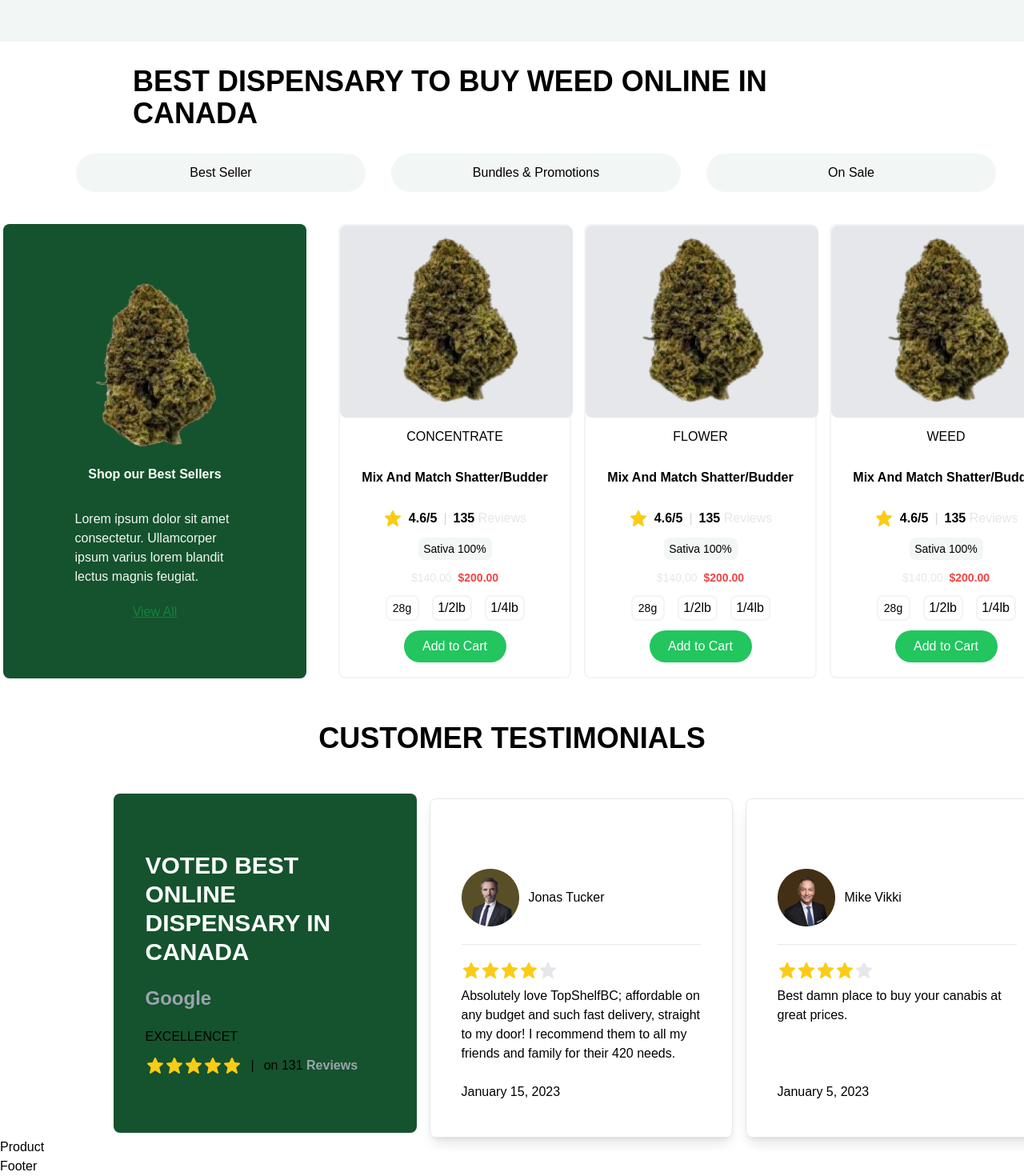
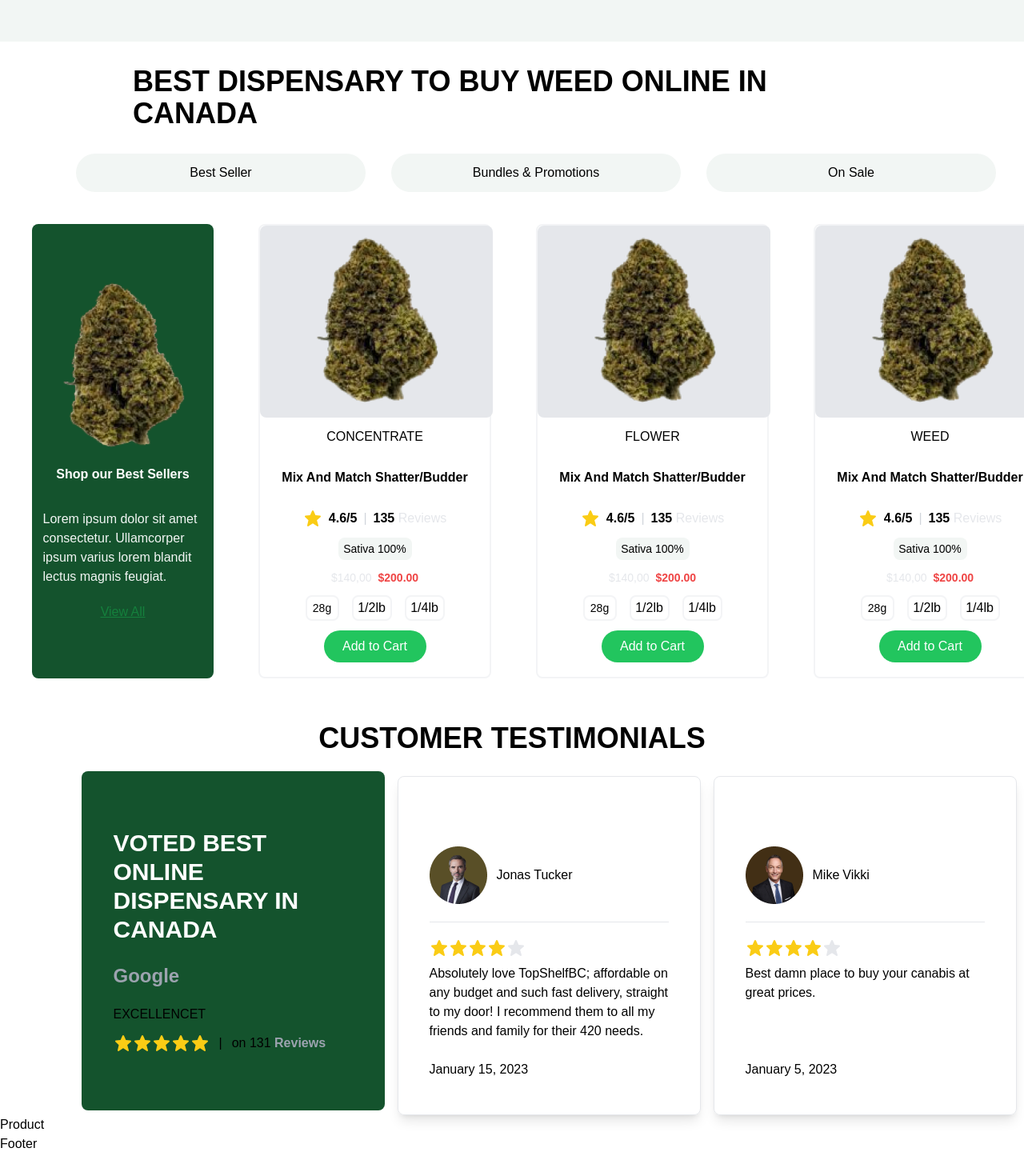
Before and after one commit to GboyegaAkere/medcannis, a React (Vite) app: page / in a window 1280 px wide. Shown: the part 1156-2626 px from the top of the page at 80% size. After the commit the page ends 2598 px from the top, so only its background shows below. Built offline with nearby package versions, Linux system fonts and the light colour scheme.

Commit message:
new commit

```diff
--- a/src/components/BestSeller.jsx
+++ b/src/components/BestSeller.jsx
@@ -39,7 +39,7 @@ const BestSeller = ({data}) => {
         </div>
 
         <div className='w-[1348px] md:h-[568px] md:justify-center md:mx-auto gap-4 flex  md:flex-row md:items-center flex-col mt-10 '>
-            <div className='w-[379px] h-[568px] mx-10 md:mx-auto bg-green-900 gap-4 flex flex-col items-center justify-center rounded-lg'>
+            <div className='w-[379px] h-[568px] md:ml-10 md:mx-auto ml-[20px]  bg-green-900 gap-4 flex flex-col items-center justify-center rounded-lg'>
                 <div className='w-[213px] h-[213px]'>
                     <img src={Weed1} alt="" />
                 </div>
@@ -52,10 +52,10 @@ const BestSeller = ({data}) => {
                 </div>
             </div>
 
-           <div className='flex flex-row items-center mx-5  gap-4'>
+           <div className='flex flex-row items-center mx-5 gap-4'>
            {products && products.map((items,index)=>{
                     return(
-                        <div key={index} className='md:w-[291px] h-[568px] mx-5 md:mx-auto border-2 border-gray-100 rounded-lg w-[379px]'>
+                        <div key={index} className='md:w-[291px] h-[568px]  md:mx-5 mr-[20px]  border-2 border-gray-100 rounded-lg w-[379px]'>
                             <div className='w-[379px] md:w-[291px] rounded-lg h-[240px] bg-gray-200 flex items-center justify-center'>
                                 <img src={items.image} alt="" />
                             </div>
--- a/src/components/Testimonial.jsx
+++ b/src/components/Testimonial.jsx
@@ -9,7 +9,7 @@ const Testimonial = () => {
         <div className='md:w-[815px] w-[342] h-[76] md:h-[70px] md:mx-auto mx-10 mb-3 flex  items-center justify-center'>
             <p className='text-4xl font-bold'>CUSTOMER TESTIMONIALS</p>
         </div>
-        <div className='w-[1612px] md:h-[424px] md:justify-center md:pr-[240px] mx-10 gap-4 flex  md:flex-row md:items-center flex-col mt-10 '>
+        <div className='w-[1612px] md:h-[424px] md:justify-center md:pr-[240px] mx-10 ml-5 md:m-0  gap-4 flex  md:flex-row md:items-center flex-col mt-10 '>
             <div className='w-[379px] h-[424px] bg-green-900 mb-3 flex flex-col gap-3   justify-center rounded-lg'>
                 <div className='w-[299] h-[152]  px-10'>
                     <p className='text-3xl text-white font-semibold'>VOTED BEST ONLINE DISPENSARY IN CANADA</p>
```
